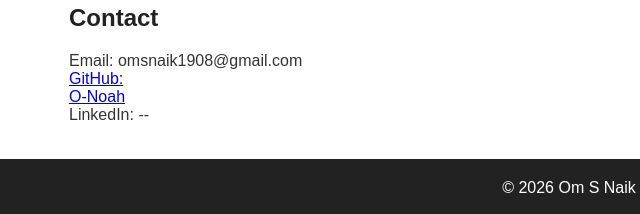
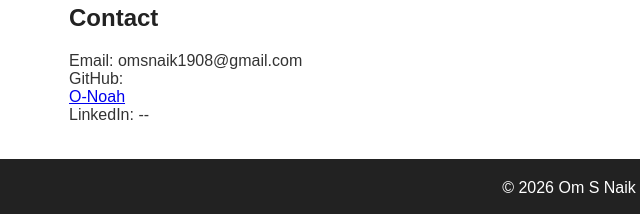
Before and after one commit to O-Noah/Resume, a plain HTML site: page index.html in a window 1280 px wide. Shown: the part 1212-1426 px from the top of the page, 71-711 px from the left. Drawn offline with Linux system fonts and the light colour scheme.

Commit message:
Update index.html

```diff
--- a/index.html
+++ b/index.html
@@ -83,7 +83,7 @@
 
     <p>Email: omsnaik1908@gmail.com</p>
 
-    <a href=https://github.com/O-Noah/><p>GitHub:</p> O-Noah </a>
+    <p>GitHub:</p><a href=https://github.com/O-Noah/> O-Noah </a>
     <p>LinkedIn: --</p>
 
 </section>
```
